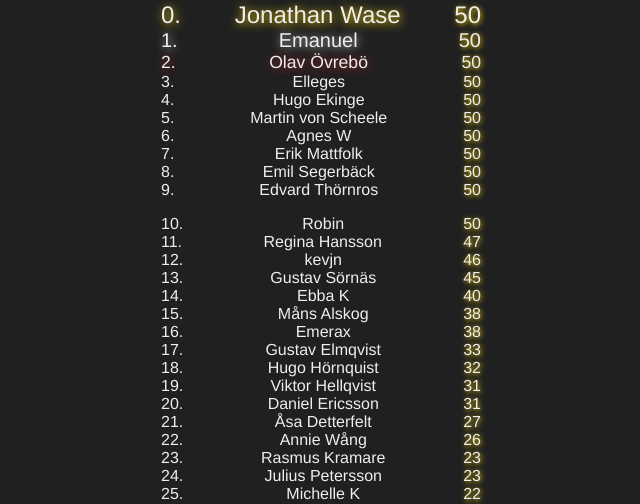
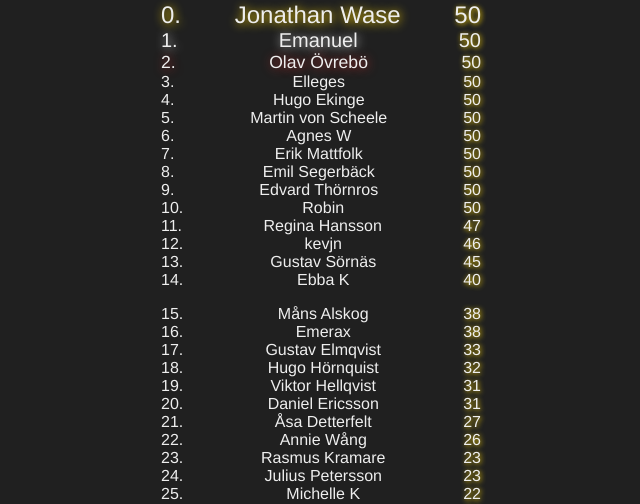
Before and after one commit to lithekod/user-database, a Flask app: page /leaderboard/ in a window 1280 px wide. Shown: the part 201-705 px from the top of the page, without its empty margins (319-959 px from the left). Run offline with Flask 2, Linux system fonts and the light colour scheme.

Commit message:
Move padding

```diff
--- a/templates/aoc_leaderboard.html
+++ b/templates/aoc_leaderboard.html
@@ -60,7 +60,7 @@
                 text-shadow: 1px 1px 10px brown;
             }
 
-            #standings ul li:nth-child(10) {
+            #standings ul li:nth-child(15) {
                 padding-bottom: 1em;
             }
         </style>
```
